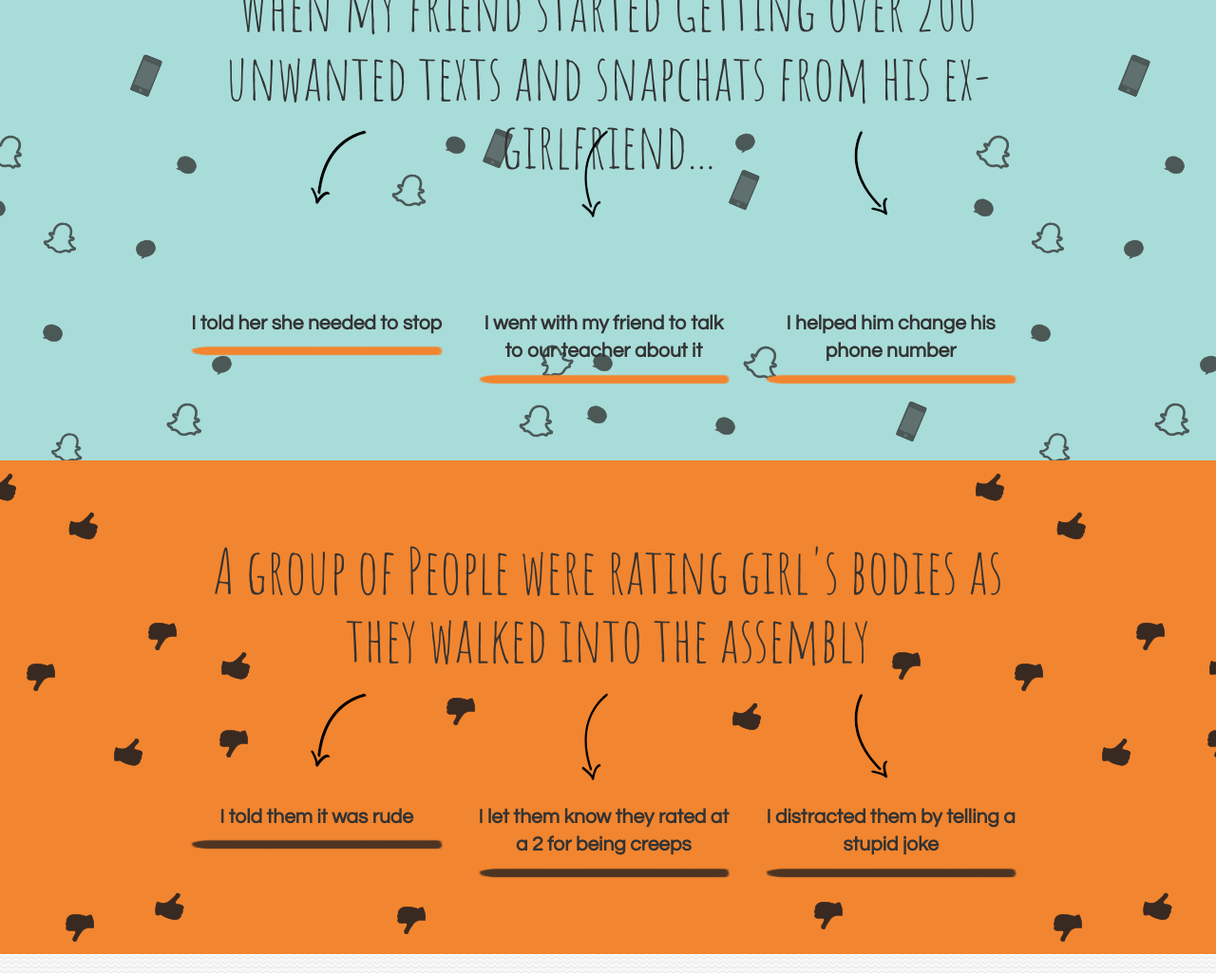
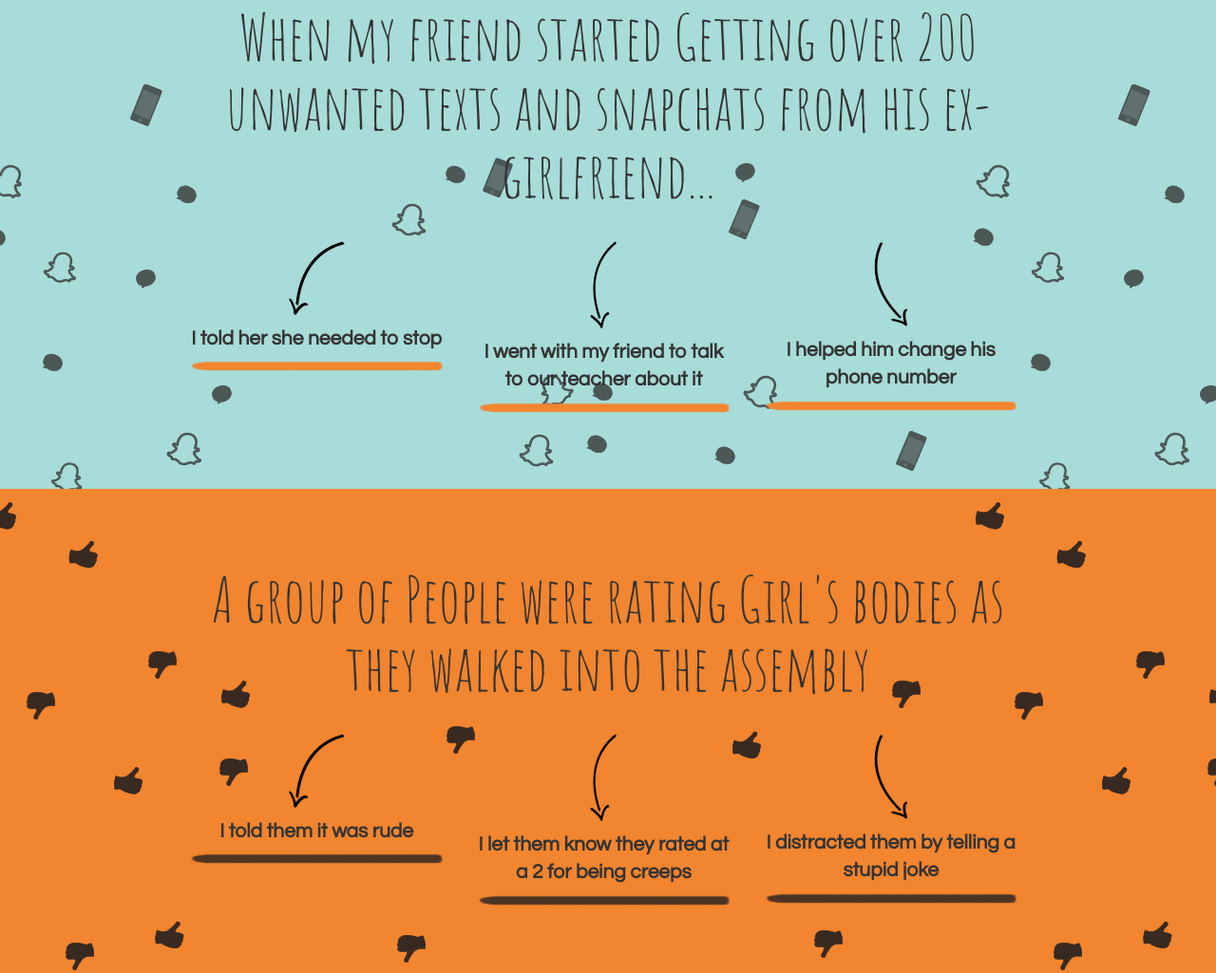
Before and after one commit to StudentLifeMarketingAndDesign/rvap-bystander, a plain HTML site: page index.html in a window 1280 px wide. Shown: the part 988-2013 px from the top of the page at 95% size. Drawn offline with nearby package versions, Linux system fonts and the light colour scheme.

Commit message:
adding stuff, because stuff.
Signed-off-by: Brandon Ewoldt <bewoldt1@gmail.com>

```diff
--- a/index.html
+++ b/index.html
@@ -45,16 +45,19 @@
 
 <section id="howtointervene" class="scenario scenario-1">
 	<div class="container">
-		<h2 class="section-title">When I saw someone being creepy to my friend at the party...</h2>
+		<h2 class="section-title">When I saw someone being creepy to my friend at the Party...</h2>
 		<a href="#" class="show">Show Suggestions</a>
-		<img class="arrow-left" src="images/arrow-left.png" alt="">
-		<img class="arrow-middle" src="images/arrow-middle.png" alt="">
-		<img class="arrow-right" src="images/arrow-right.png" alt="">
 		<div class="clearfix answers">
 			<div class="inner clearfix">
-				<p>I asked my friend to go to the bathroom</p>
-				<p>I got a group of people to distract the creep</p>
-				<p>I told the creep to back off</p>
+				<p>
+					<img class="arrow-left" src="images/arrow-left.png" alt="">
+					I asked my friend to go to the bathroom</p>
+				<p>
+					<img class="arrow-middle" src="images/arrow-middle.png" alt="">
+					I got a group of people to distract the creep</p>
+				<p>
+					<img class="arrow-right" src="images/arrow-right.png" alt="">
+					I told the creep to back off</p>
 			</div>
 		</div>
 	</div><!-- end .container -->
@@ -65,14 +68,17 @@
 	<div class="container">
 		<h2 class="section-title">When my friend started Getting over 200 unwanted texts and snapchats from his ex-girlfriend...</h2>
 		<a href="#" class="show">Show Suggestions</a>
-		<img class="arrow-left" src="images/arrow-left.png" alt="">
-		<img class="arrow-middle" src="images/arrow-middle.png" alt="">
-		<img class="arrow-right" src="images/arrow-right.png" alt="">
 		<div class="clearfix answers">
 			<div class="inner clearfix">
-				<p>I told her she needed to stop</p>
-				<p>I went with my friend to talk to our teacher about it</p>
-				<p>I helped him change his phone number</p>
+				<p>
+					<img class="arrow-left" src="images/arrow-left.png" alt="">
+					I told her she needed to stop</p>
+				<p>
+					<img class="arrow-middle" src="images/arrow-middle.png" alt="">
+					I went with my friend to talk to our teacher about it</p>
+				<p>
+					<img class="arrow-right" src="images/arrow-right.png" alt="">
+					I helped him change his phone number</p>
 			</div>
 		</div>
 	</div><!-- end .container -->
@@ -81,16 +87,19 @@
 
 <section class="scenario scenario-3">
 	<div class="container">
-		<h2 class="section-title">A group of People were rating girl's bodies as they walked into the assembly</h2>
+		<h2 class="section-title">A group of People were rating Girl's bodies as they walked into the assembly</h2>
 		<a href="#" class="show">Show Suggestions</a>
-		<img class="arrow-left" src="images/arrow-left.png" alt="">
-		<img class="arrow-middle" src="images/arrow-middle.png" alt="">
-		<img class="arrow-right" src="images/arrow-right.png" alt="">
 		<div class="clearfix answers">
 			<div class="inner clearfix">
-				<p>I told them it was rude</p>
-				<p>I let them know they rated at a 2 for being creeps</p>
-				<p>I distracted them by telling a stupid joke</p>
+				<p>
+					<img class="arrow-left" src="images/arrow-left.png" alt="">
+					I told them it was rude</p>
+				<p>
+					<img class="arrow-middle" src="images/arrow-middle.png" alt="">
+					I let them know they rated at a 2 for being creeps</p>
+				<p>
+					<img class="arrow-right" src="images/arrow-right.png" alt="">
+					I distracted them by telling a stupid joke</p>
 			</div>
 		</div>
 	</div><!-- end .container -->
--- a/scss/theme.scss
+++ b/scss/theme.scss
@@ -39,7 +39,7 @@ section {
 ========================================================================== */
 .logo-container {
 	@media (min-width: $break-small) {
-		margin: 1em 0;
+		margin: 2em 0;
 	}
 }
 .logo {
@@ -63,12 +63,12 @@ section {
 .title {
 	color: $orange;
 	font-size: 65px;
-	margin: .5em 0 .5em 0;
+	margin: .2em 0 .5em 0;
 	text-align: center;
 	@media (min-width: $break-small) {
 		font-size: 70px;
 		text-align: left;
-		margin: 0 0 0 10px;
+		margin: 0 0 .3em 10px;
 	}
 	@media (min-width: $break-medium) {
 		font-size: 80px;
@@ -102,8 +102,10 @@ section {
 	margin-left: auto;
 	margin-right: auto;
 	padding:0;
-	display: table;
 	text-align: center;
+	@media (min-width: $break-large) {
+		display: table;
+	}
 }
 .main-nav ul li {
 	display: table-cell;
@@ -115,16 +117,30 @@ section {
 	font-size: 36px;
 	color: #333;
 	display: block;
-	width: 200px;
-	height: 100px;
-	-moz-border-radius: 100px / 50px;
-	-webkit-border-radius: 100px / 50px;
-	border-radius: 100px / 50px;
+
 	border-color: #6fcde3;
 	border-style: solid;
 	border-width: 6px 4px;
 	margin: 0 10px;
-	padding: 16px 5px 0;
+
+	@media (min-width: $break-small) {
+		font-size: 26px;
+		width: 150px;
+		height: 100px;
+		-moz-border-radius: 75px / 50px;
+		-webkit-border-radius: 75px / 50px;
+		border-radius: 75px / 50px;
+		padding: 25px 5px 0;
+	}
+	@media (min-width: $break-medium) {
+		font-size: 36px;
+		width: 200px;
+		height: 100px;
+		-moz-border-radius: 100px / 50px;
+		-webkit-border-radius: 100px / 50px;
+		border-radius: 100px / 50px;
+		padding: 16px 5px 0;
+	}
 }
 
 /* Scenarios
@@ -135,6 +151,7 @@ section {
 	text-align: center;
 	@media (min-width: $break-small) {
 		font-size: 50px;
+		margin-bottom: .35em;
 	}
 	@media (min-width: $break-medium) {
 		font-size: 66px;
@@ -148,42 +165,31 @@ section {
 }
 .scenario-1 {
 	background-color: #6fcde3;
+	@media (min-width: $break-medium) {
+		background-image: url(../images/scenario-1-md-bg.png);
+	}
 	@media (min-width: $break-large) {
 		background-image: url(../images/scenario-1-bg.png);
 	}
 }
 .scenario-2 {
 	background-color: #a8dcd8;
+	@media (min-width: $break-medium) {
+		background-image: url(../images/scenario-2-md-bg.png);
+	}
 	@media (min-width: $break-large) {
 		background-image: url(../images/scenario-2-bg.png);
 	}
 }
 .scenario-3 {
 	background-color: #f2852f;
+	@media (min-width: $break-medium) {
+		background-image: url(../images/scenario-3-md-bg.png);
+	}
 	@media (min-width: $break-large) {
 		background-image: url(../images/scenario-3-bg.png);
 	}
 }
-.arrow-left, .arrow-middle, .arrow-right {
-	display: none;
-	position: absolute;
-	@media (min-width: $break-medium) {
-		display: block;
-	}
-}
-.arrow-left {
-	left: 160px;
-	top: 165px;
-}
-.arrow-middle {
-	left: 47%;
-	top: 165px;
-}
-.arrow-right {
-	right: 180px;
-	top: 165px;
-}
-
 
 .answers {
 	background-color: #fff;
@@ -200,10 +206,10 @@ section {
 	}
 	@media (min-width: $break-large) {
 		font-size: 21px;
-		margin-top: 6em;
 		line-height: 1.4;
 	}
 }
+
 .answers p {
 	border-bottom: 1px dashed #ccc;
 	margin: 0 0 5px 0;
@@ -219,13 +225,13 @@ section {
 		margin: 0 2%;
 		text-align: center;
 	}
-	@media (min-width: $break-large) {
-		background: url(../images/highlight.png) no-repeat center bottom;
+	@media (min-width: $break-small) {
+		background: url(../images/highlight.png) no-repeat left bottom;
 		padding: 10px 0 20px;
 	}
 }
 .scenario-3 .answers p {
-	@media (min-width: $break-large) {
+	@media (min-width: $break-small) {
 		background-image: url(../images/highlight-black.png);
 	}
 }
@@ -257,6 +263,15 @@ section {
 	}
 }
 
+/* Arrows
+========================================================================== */
+.arrow-left, .arrow-middle, .arrow-right {
+	display: none;
+	@media (min-width: $break-small) {
+		display: block;
+		margin: 0 auto 10px auto;
+	}
+}
 
 
 /* Circles
```
Also changed, not shown: css/styles.css, images/scenario-1-md-bg.png (added), images/scenario-2-md-bg.png (added), images/scenario-3-md-bg.png (added), images/scenarios-medium.png (added), 2 other files.
